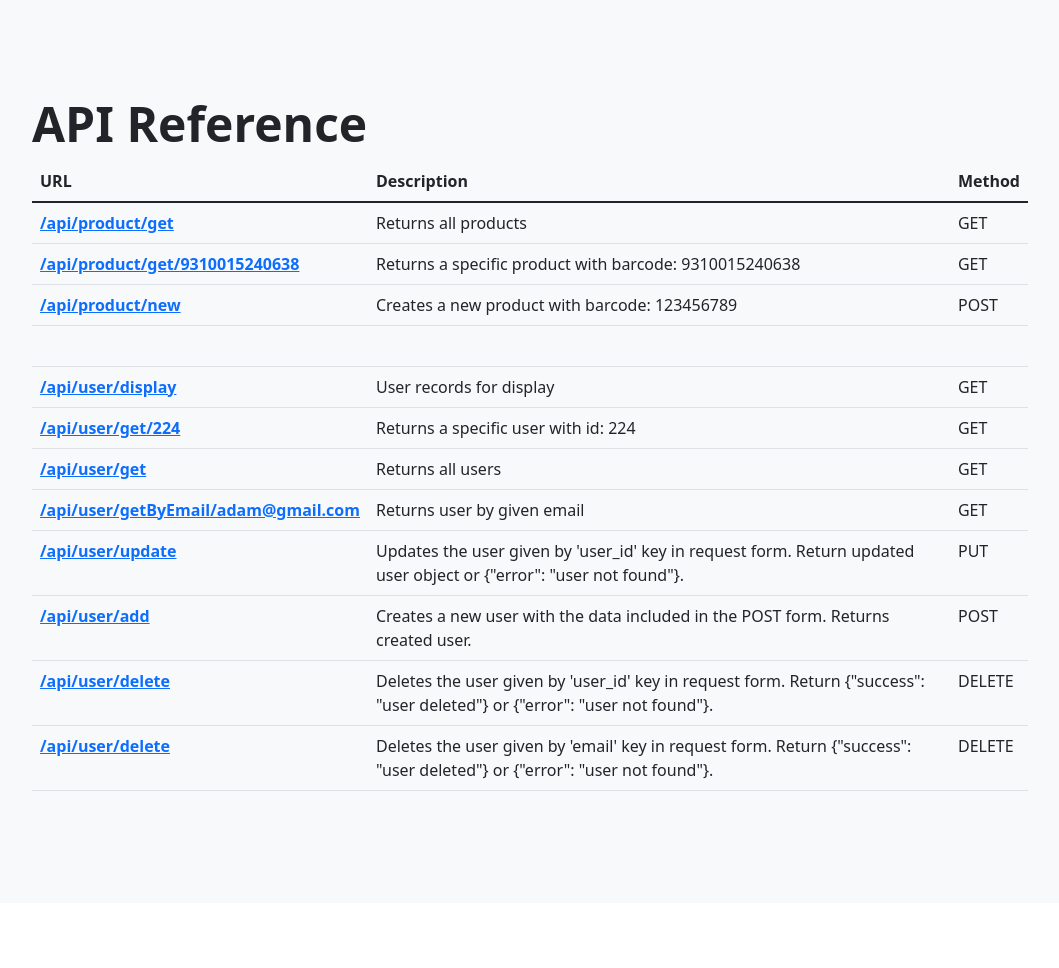
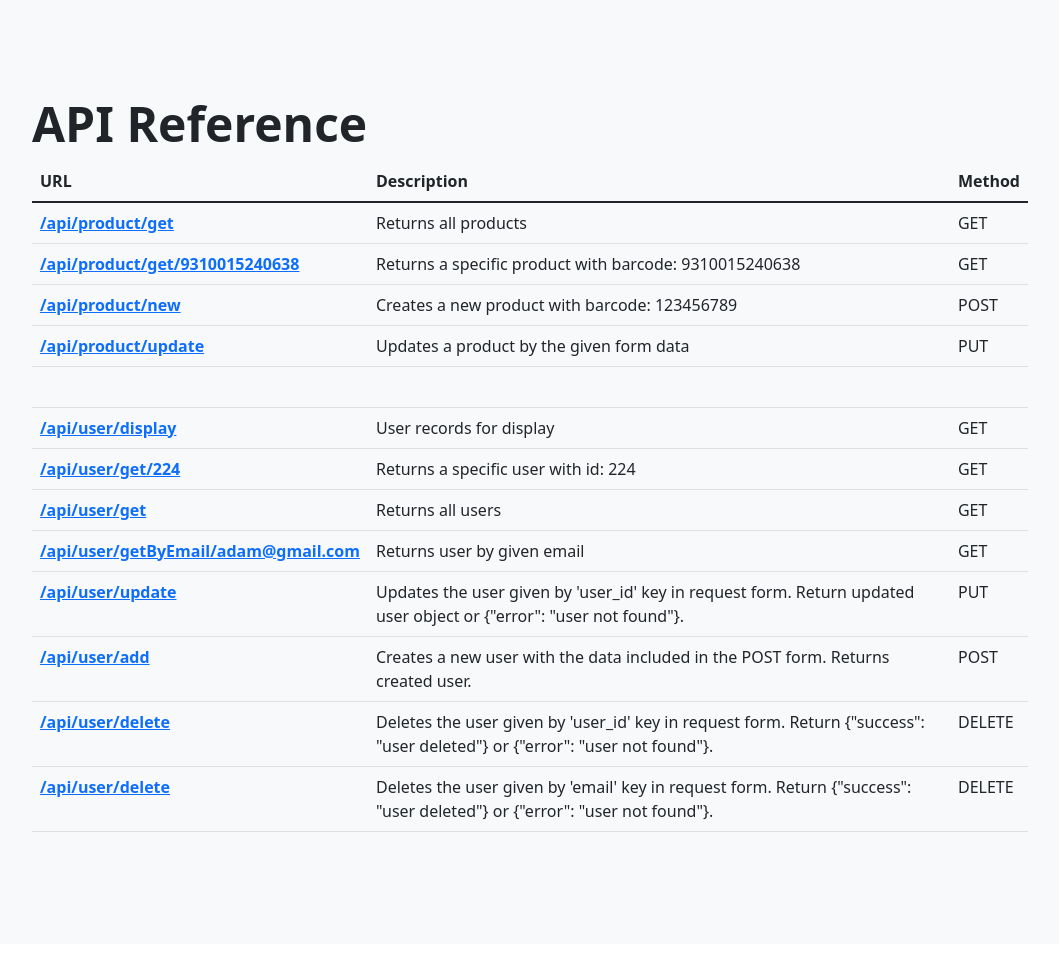
Before and after one commit to adam-poulton/server, a Flask app: page / in a window 1280 px wide. Shown: the part 98-1066 px from the top of the page, without its empty margins (110-1169 px from the left). Before the commit the page ends 889 px from the top, so only its background shows below. Run offline with Flask 2, Linux system fonts and the light colour scheme; parts of the project's set-up code (start-up, migrations or seed data) failed here and were passed over.

Commit message:
added /api/product/update documentation

```diff
--- a/templates/index.html
+++ b/templates/index.html
@@ -65,6 +65,11 @@
                                 <td>POST</td>
                             </tr>
                             <tr>
+                                <th scope="row"><a href="/api/product/update">/api/product/update</a></th>
+                                <td>Updates a product by the given form data</td>
+                                <td>PUT</td>
+                            </tr>
+                            <tr>
                                 <td><br/></td>
                                 <td><br/></td>
                                 <td><br/></td>
```
